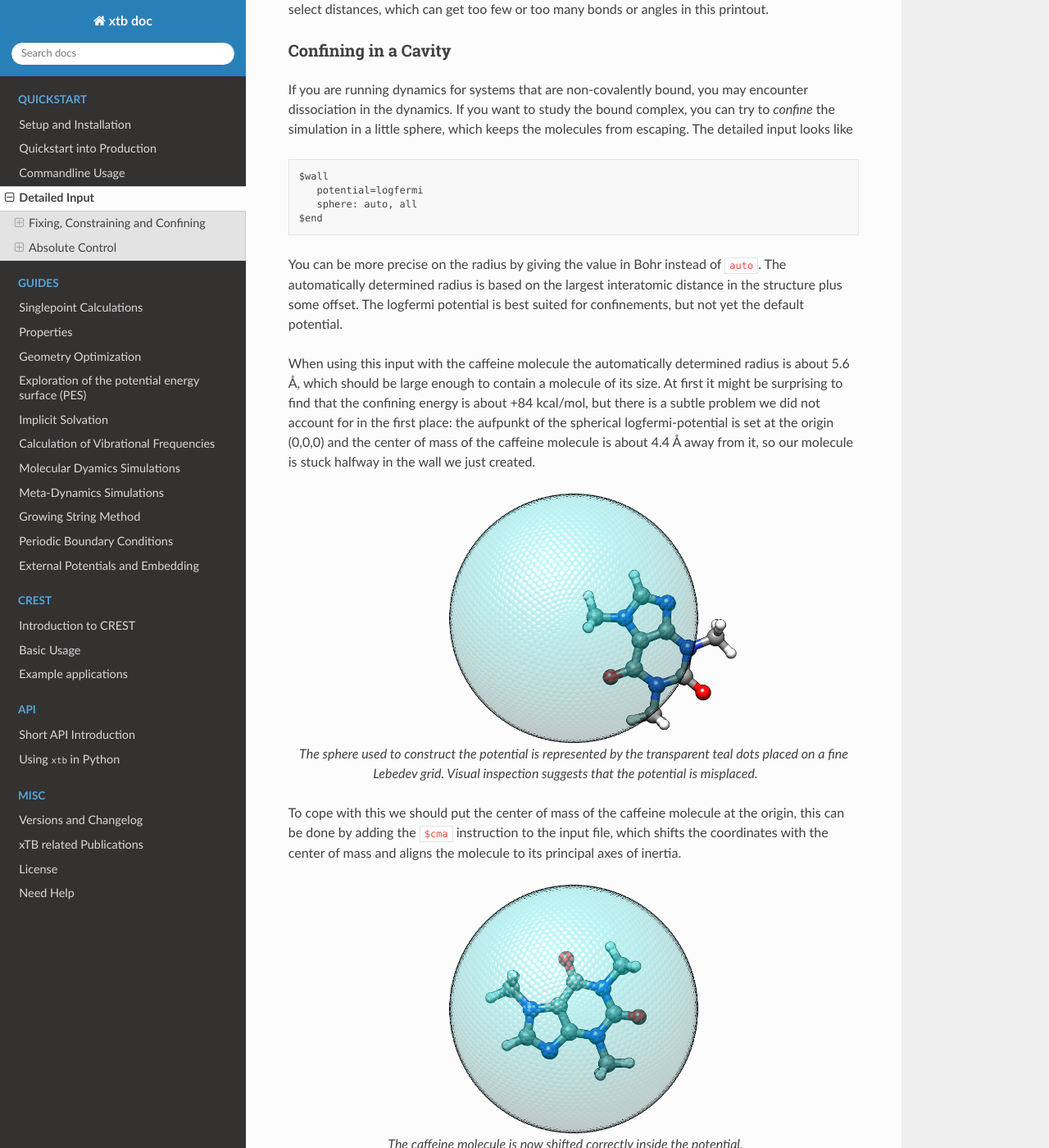
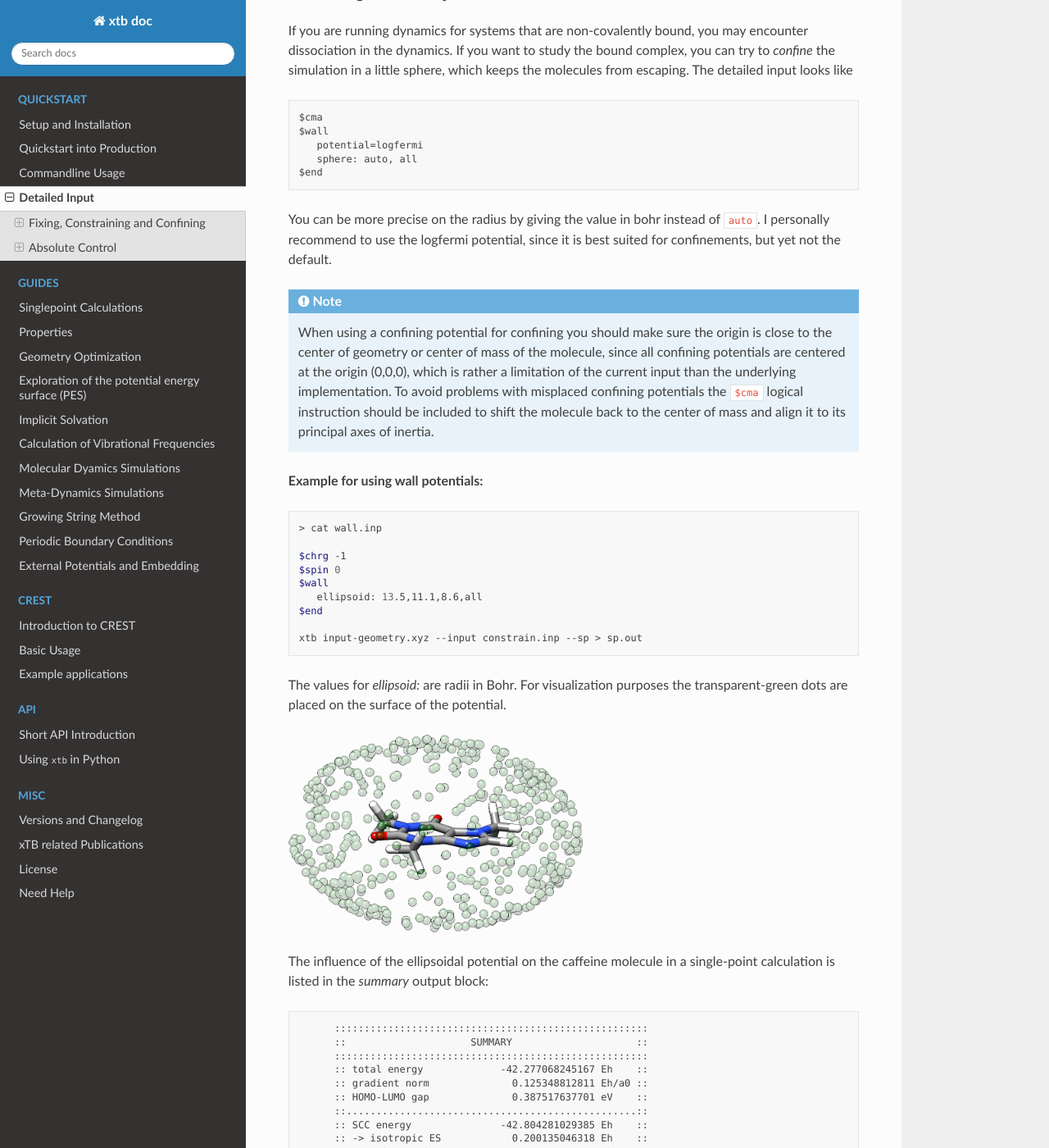
Before and after one commit to grimme-lab/xtb_docs, a Sphinx documentation site: the page built from source/xcontrol.rst, in a window 1280 px wide and 1400 px high, scrolled down 6175 px. Shown: the whole window at 82% size. Built offline with Sphinx 7.4.7 and the Read the Docs theme 2.0.0, drawn with Linux system fonts in a browser that asks for light colours; some of the changed text lies outside the part shown.

Commit message:
Revert "More detailed guide to confining/wall potentials"

```diff
--- a/source/xcontrol.rst
+++ b/source/xcontrol.rst
@@ -345,154 +345,72 @@
 
 .. code:: text
 
+  $cma
   $wall
      potential=logfermi
      sphere: auto, all
   $end
 
-You can be more precise on the radius by giving the value in Bohr instead
-of ``auto``. The automatically determined radius is based on the largest
-interatomic distance in the structure plus some offset.
-The logfermi potential is best suited for confinements, but not yet the
-default potential.
+You can be more precise on the radius by giving the value in bohr instead
+of ``auto``. I personally recommend to use the logfermi potential, since it
+is best suited for confinements, but yet not the default.
 
-When using this input with the caffeine molecule the automatically
-determined radius is about 5.6 Å, which should be large enough to contain
-a molecule of its size.
-At first it might be surprising to find that the confining energy
-is about +84 kcal/mol, but there is a subtle problem we did not account for
-in the first place: the aufpunkt of the spherical logfermi-potential
-is set at the origin (0,0,0) and the center of mass of the caffeine molecule
-is about 4.4 Å away from it, so our molecule is stuck halfway in the wall
-we just created.
+.. note:: When using a confining potential for confining you should make
+          sure the origin is close to the center of geometry or center of mass
+          of the molecule,
+          since all confining potentials are centered at the origin (0,0,0),
+          which is rather a limitation of the current input than the underlying
+          implementation.
+          To avoid problems with misplaced confining potentials the ``$cma``
+          logical instruction should be included to shift the molecule back
+          to the center of mass and align it to its principal axes of inertia.
 
-.. figure:: ../figures/confining_misplaced.png
-   :width: 400px
-   :align: center
+**Example for using wall potentials:**
 
-   The sphere used to construct the potential is represented by the
-   transparent teal dots placed on a fine Lebedev grid.
-   Visual inspection suggests that the potential is misplaced.
 
-To cope with this we should put the center of mass of the caffeine molecule
-at the origin, this can be done by adding the ``$cma`` instruction to the input
-file, which shifts the coordinates with the center of mass and aligns
-the molecule to its principal axes of inertia.
 
-.. figure:: ../figures/confining_shifted.png
-   :width: 400px
-   :align: center
+.. code:: bash
 
-   The caffeine molecule is now shifted correctly inside the potential.
+   > cat wall.inp
 
-.. note:: The aufpunkt for all wall potentials is always placed at the origin,
-          which cannot be changed with the currently available input options.
-          Therefore, we resort to modifying our input coordinates here.
-
-Different Potential Shapes
-~~~~~~~~~~~~~~~~~~~~~~~~~~
-
-Currently two different potential shapes are implemented and can be
-selected with the ``potential`` instruction.
-
-The logfermi potential shape is given by the expression
-
-.. math::
-   V = \sum_\text{A} k_B T \log\Bigl\{1 + \exp\bigl[
-   \beta(|\mathbf R_\text{A} - \mathbf O|- R_\text{sphere})\bigr] \Bigr\}
-
-where
-*k*\ :sub:`B` is the Boltzmann constant,
-*T* is formally the temperature but can be used to scale
-the strength of the potential (adjustable by ``temp=<real>``),
-*β* is the steepness of the potential (adjustable by ``beta=<real>``),
-**R**\ :sub:`A` are the cartesian coordinates of atom A,
-**O** is the origin (0,0,0) and
-*R*\ :sub:`sphere` is the radius of the sphere used for confining.
-
-The *default* potential shape is a simple polynomial to the power *α*
-(adjustable by ``alpha=<int>``).
-The formula that is evaluated in the program is
-
-.. math::
-   V = \sum_\text{A}
-   \left(\frac{|\mathbf R_\text{A} - \mathbf O|}{R_\text{sphere}}\right)^\alpha
-
-The main (dis)advantage of this shape is that the radius of the sphere
-is a *relative* quantity compared to the size of the molecule.
-The ``auto`` generator of the sphere radius takes this into account,
-by rescaling the largest distance in the molecule instead of adding
-a constant shift.
-A clear disadvantage of this potential shape it that the gradient does
-not vanish inside the sphere and can compress a molecule artificially.
-
-.. figure:: ../figures/potential_shapes.png
-   :width: 400px
-   :align: center
-
-   Available potential shapes with energy and gradient contribution.
-
-Anisotropic Potentials
-~~~~~~~~~~~~~~~~~~~~~~
-
-For some molecules an isotropic spherical cavity is not suitable for confinement,
-since the molecule might have a rod-like or oblate shape.
-Instead of sphere we can use an ellipsoid to construct an anisotropic cavity,
-there is no limitation for the potential shape since we use a simple rescaling
-to introduce anisotropy.
-
-The input file for an anisotropic potential would look like
-
-.. code-block:: text
-
+   $chrg -1
+   $spin 0
    $wall
-      potential=logfermi
-      ellipsoid: 13.5,11.1,8.6,all # values in Bohr
+      ellipsoid: 13.5,11.1,8.6,all
    $end
 
-As for the isotropic one can use the ``auto`` keyword to replace any of the
-the three radii with an automatically determined value.
-The automatic determined value is the automatic isotropic sphere radius,
-so letting all three values be autodetermined results in an isotropic potential.
+   xtb input-geometry.xyz --input constrain.inp --sp > sp.out
 
-As before we have to deal with the issue that the center of mass of our caffeine
-molecule and the origin do not coincident, this time we use a Python interpreter
-with ASE support for this job
+The values for *ellipsoid:* are radii in Bohr.
+For visualization purposes the transparent-green dots are placed on
+the surface of the potential.
 
-.. code-block:: python
+.. figure:: ../figures/wall.png
+   :scale: 40 %
+   :alt: confinement-example
 
-   from ase.io import read, write
-   mol = read('caffeine.xyz')
-   mol.set_positions(mol.get_positions() - mol.get_center_of_mass())
-   write('caffeine_shifted.xyz', mol)
-
-Finally we can check ``xtb`` with the new coordinates and the above input file and
-we find that the confining energy is zero in the initial geometry.
-
-.. figure:: ../figures/confining_anisotropic.png
-   :width: 450px
-   :align: center
-
-   Shifted caffeine molecule in an anisotropic potential,
-   note that the structure is not rotated this time.
-
-Using Multiple Potentials
-~~~~~~~~~~~~~~~~~~~~~~~~~
-
-Since version 6.0 an arbitrary number of wall potentials is supported.
-Similiar to the constraint keywords one could create multiple wall potentials
-by repeating ``sphere`` and/or ``ellipsoid`` instructions like
+The influence of the ellipsoidal potential on the caffeine molecule
+in a single-point calculation is listed in the *summary* output block:
 
 .. code-block:: none
+   :emphasize-lines: 14
 
-   $wall
-      potential=logfermi
-      sphere: auto, all
-      ellipsoid: 13.5,11.1,8.6,all # values in Bohr
-   $end
+         :::::::::::::::::::::::::::::::::::::::::::::::::::::
+         ::                     SUMMARY                     ::
+         :::::::::::::::::::::::::::::::::::::::::::::::::::::
+         :: total energy             -42.277068245167 Eh    ::
+         :: gradient norm              0.125348812811 Eh/a0 ::
+         :: HOMO-LUMO gap              0.387517637701 eV    ::
+         ::.................................................::
+         :: SCC energy               -42.804281029385 Eh    ::
+         :: -> isotropic ES            0.200135046318 Eh    ::
+         :: -> anisotropic ES          0.005440996407 Eh    ::
+         :: -> anisotropic XC          0.010691562913 Eh    ::
+         :: -> dispersion             -0.024921224966 Eh    ::
+         :: repulsion energy           0.492228803150 Eh    ::
+         :: add. restraining           0.034887396892 Eh    ::
+         :::::::::::::::::::::::::::::::::::::::::::::::::::::
 
-This could be used to confine different fragments in different sized spheres.
-The only restriction is that the potential shape is global.
 
 Absolute Control
 ================
```
Also changed, not shown: figures/confining_anisotropic.png (deleted), figures/confining_misplaced.png (deleted), figures/confining_shifted.png (deleted), figures/potential_shapes.png (deleted), figures/wall.png (added).
